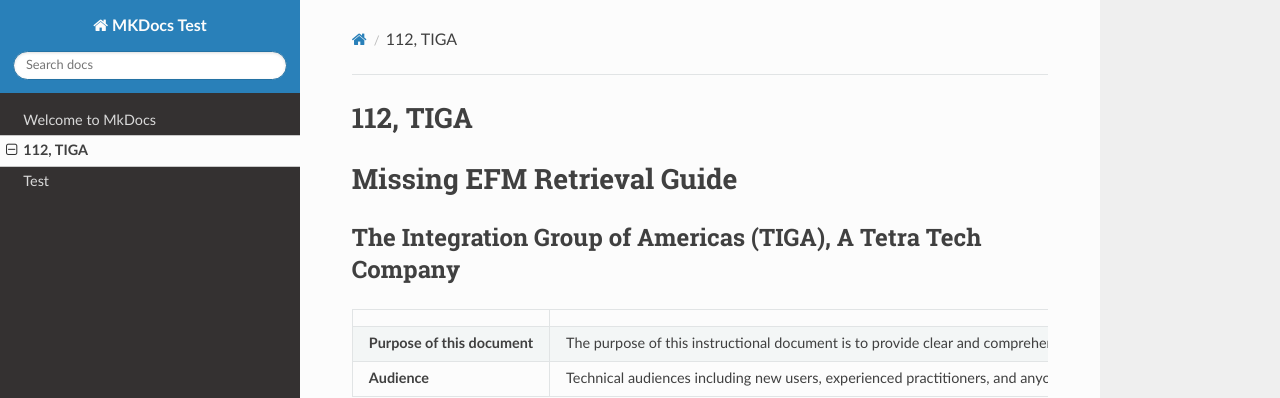
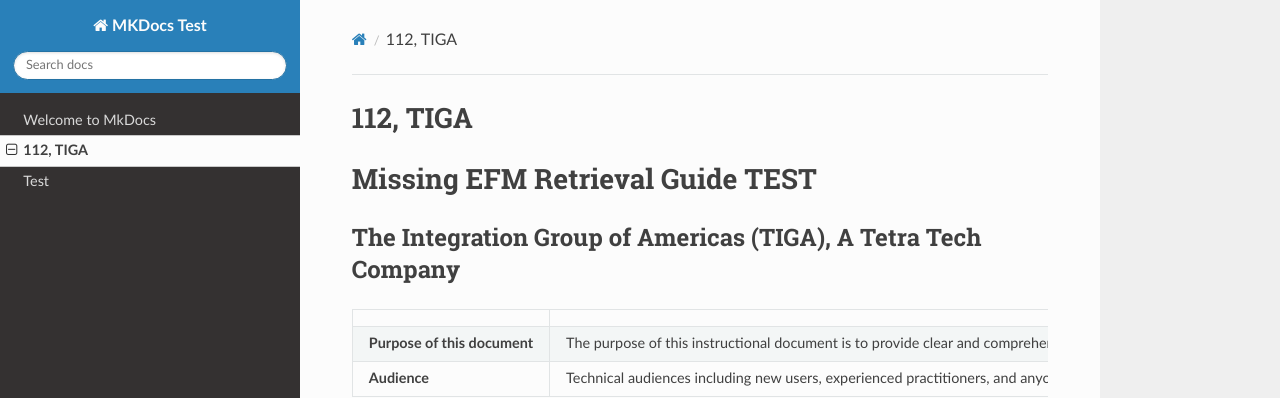
Before and after one commit to Mokrecho1/MkDocs_Test, an MkDocs documentation site: the page built from docs/112, TIGA, Missing EFM Retrieval Guide.md, in a window 1280 px wide and 900 px high. Shown: the top 398 px of the window. Built offline with MkDocs 1.6.1, drawn with Linux system fonts in a browser that asks for light colours; nearby versions of some CDN libraries.

Commit message:
Update 112, TIGA, Missing EFM Retrieval Guide.md

```diff
--- a/docs/112, TIGA, Missing EFM Retrieval Guide.md
+++ b/docs/112, TIGA, Missing EFM Retrieval Guide.md
@@ -1,6 +1,6 @@
 # 112, TIGA
 
-# Missing EFM Retrieval Guide
+# Missing EFM Retrieval Guide TEST
 
 ## The Integration Group of Americas (TIGA), A Tetra Tech Company
 
```
